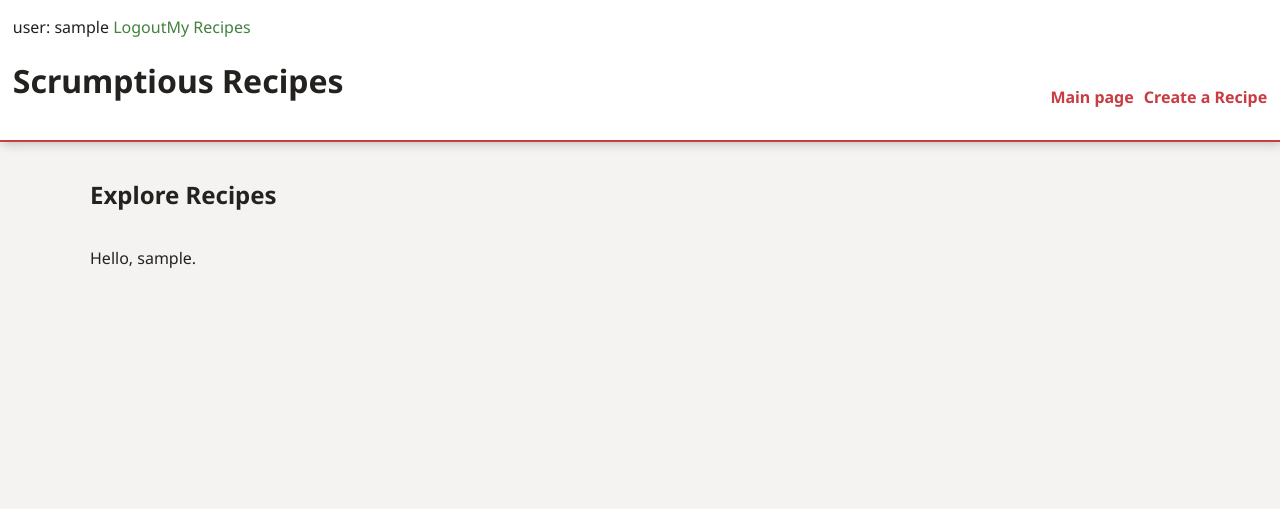
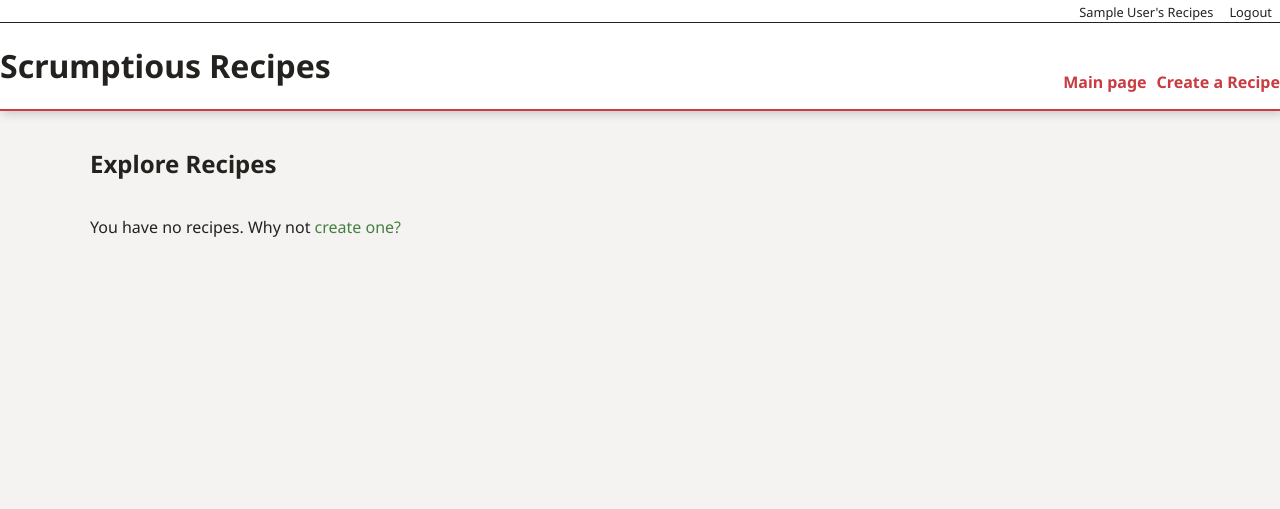
Before and after one commit to daisukev/scrumptious-recipes, a Django app: page /recipes/mine/ in a window 1280 px wide. Shown: the top 509 px of the page. Run offline with Django 4.2, Linux system fonts and the light colour scheme; the visitor is signed in with stand-in values (Sample User, id 1); data that the repository does not hold is empty; some web fonts are replaced.

Commit message:
update templates to reflect users

```diff
--- a/recipes/static/css/recipes.css
+++ b/recipes/static/css/recipes.css
@@ -152,8 +152,6 @@ textarea#id_description{
 }
 
 header{
-  padding-block: 1rem;
-  padding-inline: min(1vw, 1rem);
   background: white;
   border-bottom: 2px solid var(--red-color);
   box-shadow: 2px 2px 10px rgb(0 0 0 / 0.2);
@@ -321,13 +319,23 @@ caption{
   align-items: end;
   margin: 0;
   padding: 0;
+  border-bottom: 1px solid var(--text-color);
+}
+.user-links a{
+  color: var(--text-color);
+  font-size: 0.8rem;
+
 }
 .user-links > ul{
+  width: 100%;
   list-style:none;
   padding: 0;
   margin: 0;
   align-items: baseline;
-  display: flex;
-  align-items: flex-end;
+  display:flex;
+  justify-content: end;
 
 }
+.user-links li{
+  padding-inline: 0.5rem;
+}
--- a/recipes/templates/base.html
+++ b/recipes/templates/base.html
@@ -16,11 +16,10 @@
         <ul>
             {% if user.is_authenticated %}
             <li class='nav-item'>
-              user: {{user}}
-              <a href="{% url 'user_logout' %}"> Logout </a>
+            <a href="{% url 'my_recipe_list' %}">{{user.first_name}} {{user.last_name}}'s Recipes</a>
               </li>
             <li class='nav-item'>
-              <a href="{% url 'my_recipe_list' %}">My Recipes</a>
+              <a href="{% url 'user_logout' %}"> Logout </a>
               </li>
             {% else %}
             <li class='nav-item'>
--- a/recipes/templates/recipes/list.html
+++ b/recipes/templates/recipes/list.html
@@ -7,7 +7,12 @@ Scrumptious Recipes
 <main class="content-container">
   <h2>Explore Recipes</h2>
   {% if user.is_authenticated %}
-  <p>Hello, {{user.username}}.</p>
+  {% if not recipe_list and view == "my_recipe_list" %}
+  <p>
+  You have no recipes. Why not <a href="{% url 'create_recipe' %}">create one?</a>
+  </p>
+  {% endif %}
+
   {% endif %}
   <div class="recipe-grid">
 
@@ -31,7 +36,14 @@ Scrumptious Recipes
       <a href="{% url 'show_recipe' recipe.id %}">Read more.</a>
 
         </p>
-        <div class ="author">By Michelle Gray</div>
+        <div class ="author">
+          By
+          {% if recipe.author %}
+          {{recipe.author.first_name}} {{recipe.author.last_name}}
+          {% else %}
+          Anonymous
+          {%endif%}
+        </div>
         {% include 'rating.html' %}
       </div>
     </div>
--- a/recipes/views.py
+++ b/recipes/views.py
@@ -29,6 +29,7 @@ def recipe_list(request):
     # TODO: Implement the ratings for the list view
     context = {
             "recipe_list": page_obj,
+            "view": "all_recipes"
             }
     return render(request, "recipes/list.html", context)
 
@@ -40,6 +41,7 @@ def my_recipe_list(request):
     page_obj = paginator.get_page(page_number)
     context = {
             "recipe_list": page_obj,
+            "view": "my_recipe_list"
             }
     return render(request, "recipes/list.html", context)
 
```
Also changed, not shown: recipes/templates/recipes/detail.html (+6 -1 lines).
